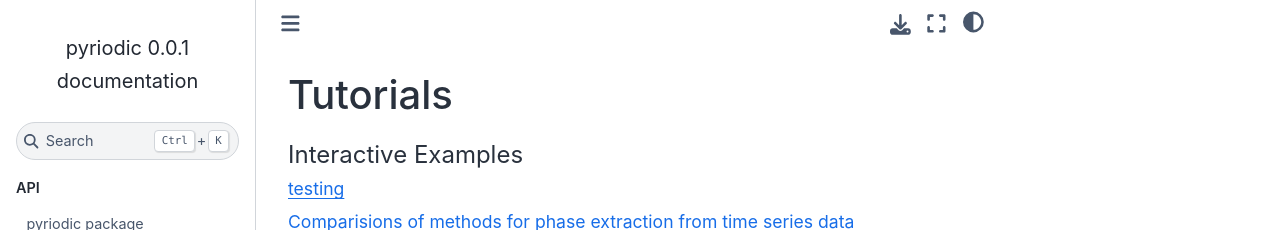
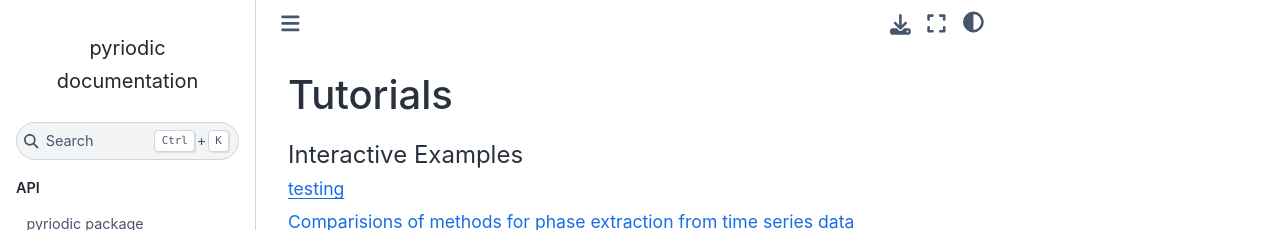
Before and after one commit to laurabpaulsen/pyriodic, a Sphinx documentation site: the page built from docs/tutorials.rst, in a window 1280 px wide. Shown: the top 230 px of the page. Built offline with Sphinx 7.4.7 and the Sphinx Book theme 1.1.4, drawn with Linux system fonts in a browser that asks for light colours.

Commit message:
restruct

```diff
--- a/docs/conf.py
+++ b/docs/conf.py
@@ -37,3 +37,8 @@ exclude_patterns = ["_build", "Thumbs.db", ".DS_Store"]
 html_theme = "sphinx_book_theme"
 html_static_path = ["_static"]
 html_favicon = "_static/favicon.ico"  # or .png
+html_title = "pyriodic documentation"
+html_theme_options = {
+    "show_navbar_depth": 2,
+    "show_toc_level": 1,
+}
```
